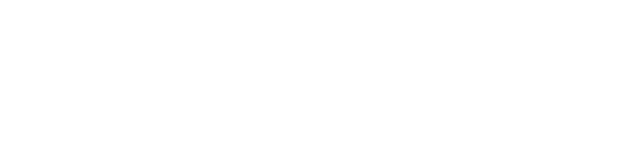
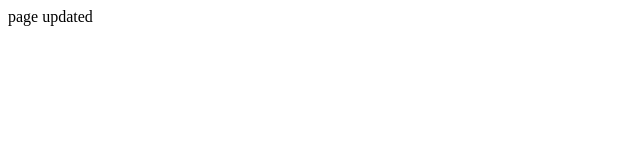
Before and after one commit to MahiGuru/node_app1, a website: page index.html in a window 1280 px wide. Shown: the whole page, without its empty margins (0-640 px from the left). Drawn offline with Linux system fonts and the light colour scheme.

Commit message:
Page updated

```diff
--- a/index.html
+++ b/index.html
@@ -2,9 +2,9 @@
 <html xmlns="http://www.w3.org/1999/xhtml">
 <head>
 <meta http-equiv="Content-Type" content="text/html; charset=utf-8" />
-<title>Node js  Document</title>
+<title>Node js   Document</title>
 </head>
 
-<body>
+<body>page updated
 </body>
 </html>
```
